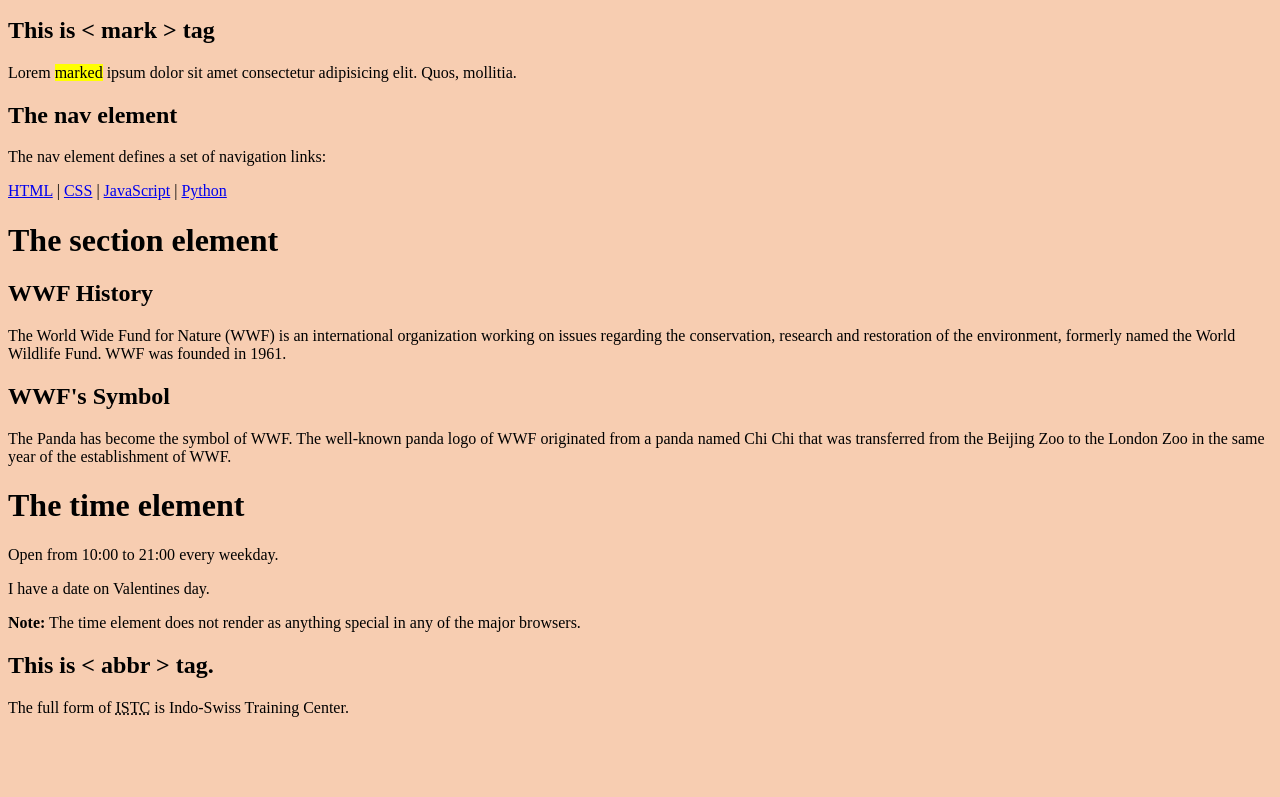
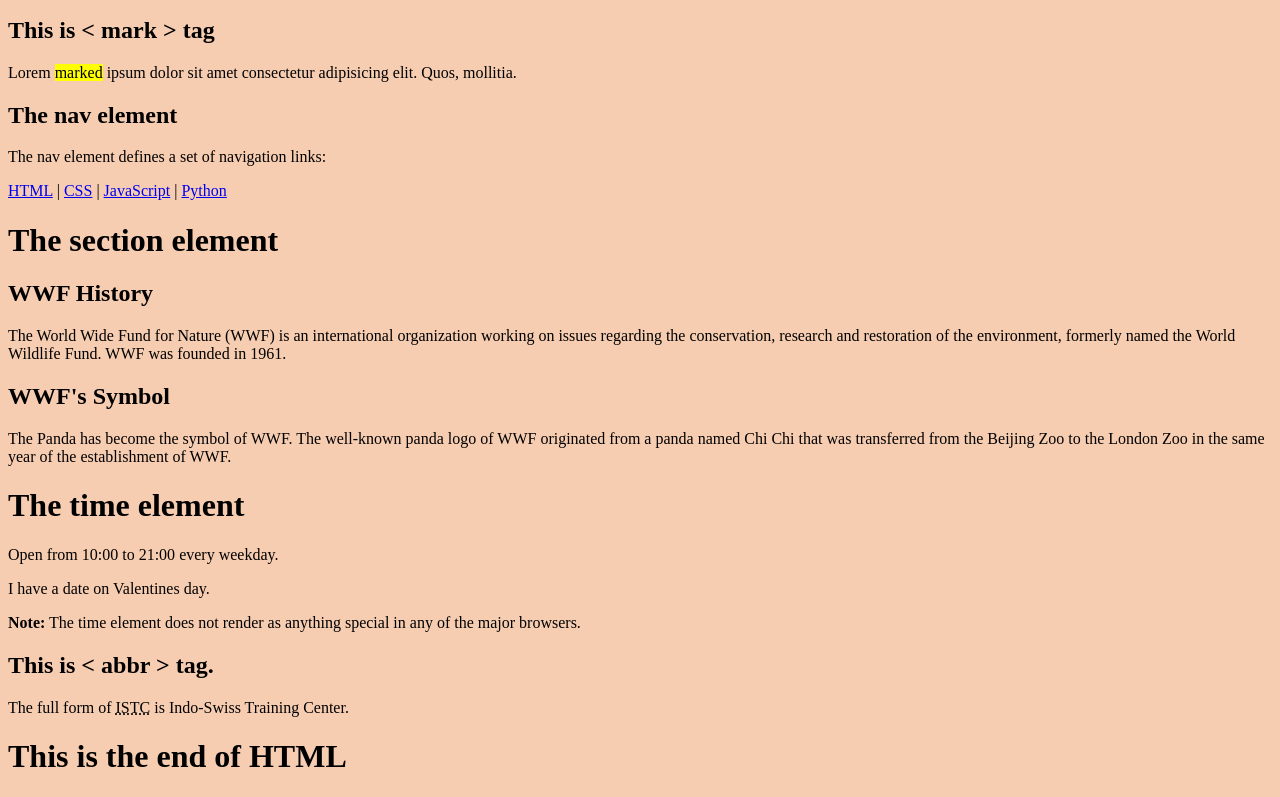
Before and after one commit to rishabh2640/Web-Development-course-YT, a plain HTML site: page tut8 semantic tags.html in a window 1280 px wide. Shown: the part 1683-2480 px from the top of the page. Before the commit the page ends 2416 px from the top, so only its background shows below. Drawn offline with Linux system fonts and the light colour scheme.

Commit message:
Finished html

```diff
--- a/tut8 semantic tags.html
+++ b/tut8 semantic tags.html
@@ -201,12 +201,9 @@
 <p>The full form of <abbr title="Indo Swiss Training Center">ISTC</abbr> is Indo-Swiss Training Center.</p>
 
 
+<!-- here we done all about HTML -->
 
-
-
-
-
-
+<h1> This is the end of HTML</h1>
 
 </body>
 
```
